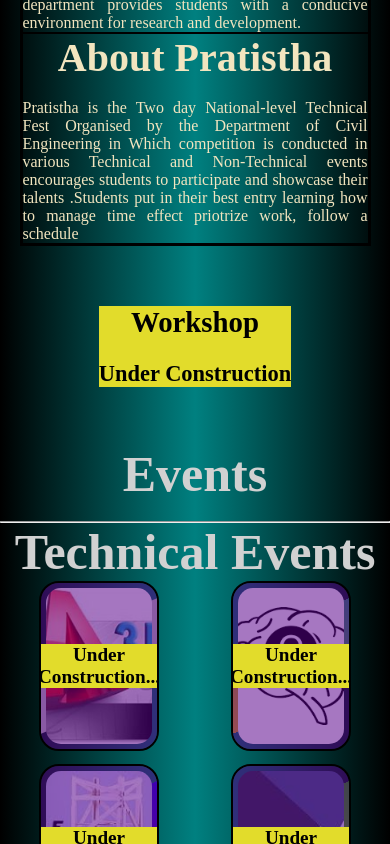
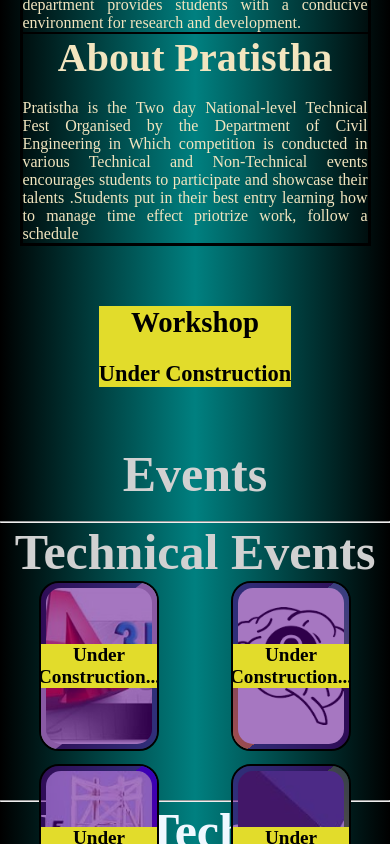
Before and after one commit to premson18/Pratistha, a React (Vite) app: page / in a window 390 px wide. Shown: the part 1156-2000 px from the top of the page. Built offline with nearby package versions, Linux system fonts and the light colour scheme.

Commit message:
first commit

```diff
--- a/src/Components/Events/TechnicalEvents/TechnicalEvents.css
+++ b/src/Components/Events/TechnicalEvents/TechnicalEvents.css
@@ -226,7 +226,7 @@
 
     }
     .teventsmain{
-        min-height: 70vh;
+        min-height: 40vh;
         box-sizing: border-box;
 
 
@@ -259,6 +259,6 @@
 }
 @media (min-width:375px) and (max-width:425px) {
     .teventsmain{
-        height: 50vh;
+        height: 30vh;
     }
 }
```
